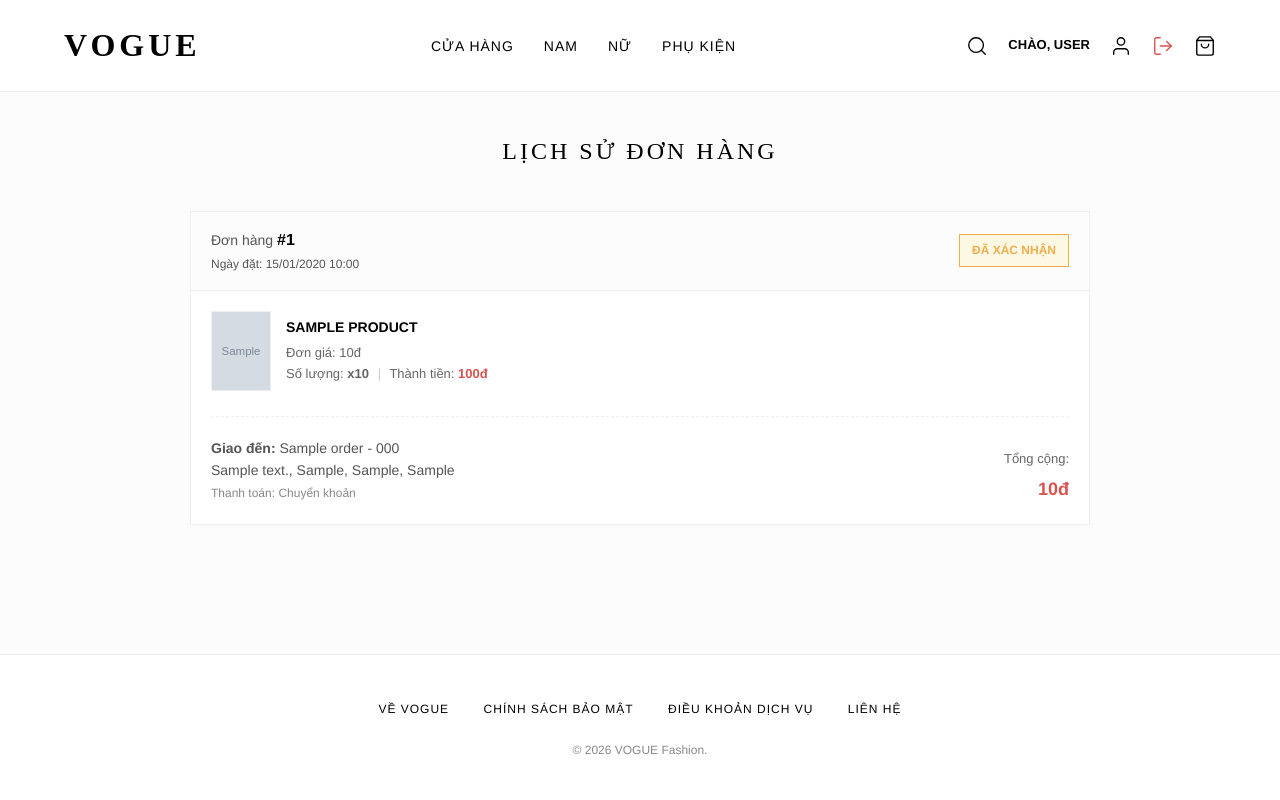
After one commit to JaseSous/vogue, a PHP site: page /history.php in a window 1280 px wide. The commit adds this page. Run offline with PHP 8.4, Linux system fonts and the light colour scheme; the visitor is signed in with stand-in values (Sample User, id 1); tables that the repository leaves empty or names only in its code hold one stand-in row (values such as "Sample post"); grey boxes marked "Sample" are stand-in pictures.

Commit message:
feat(user): implement history page

```diff
--- a/assets/css/style.css
+++ b/assets/css/style.css
@@ -604,3 +604,108 @@ footer {
 .checkout-item-price {
     font-weight: bold;
 }
+
+/* --- HISTORY PAGE --- */
+.history-container {
+    max-width: 900px;
+    margin: 0 auto;
+}
+
+.order-card {
+    background: #fff;
+    border: 1px solid #eee;
+    margin-bottom: 30px;
+    box-shadow: 0 2px 10px rgba(0,0,0,0.02);
+}
+
+.order-header {
+    background: #fcfcfc;
+    padding: 15px 20px;
+    border-bottom: 1px solid #eee;
+    display: flex;
+    justify-content: space-between;
+    align-items: center;
+    flex-wrap: wrap;
+    gap: 10px;
+}
+
+.order-header-info {
+    font-size: 14px;
+    color: #555;
+}
+
+.order-header-info strong {
+    color: #000;
+    font-size: 16px;
+}
+
+.order-status {
+    padding: 6px 12px;
+    font-size: 12px;
+    font-weight: bold;
+    text-transform: uppercase;
+    border: 1px solid #ccc;
+}
+
+.status-pending { color: #d9534f; border-color: #d9534f; background: #fdf7f7; }
+.status-confirmed { color: #f0ad4e; border-color: #f0ad4e; background: #fcf8e3; }
+.status-successful { color: #5cb85c; border-color: #5cb85c; background: #f0f9f0; }
+.status-cancelled { color: #999; border-color: #999; background: #f9f9f9; }
+
+.order-body {
+    padding: 20px;
+}
+
+.order-item-list {
+    margin-bottom: 20px;
+    border-bottom: 1px dashed #eee;
+    padding-bottom: 10px;
+}
+
+.history-item {
+    display: flex;
+    align-items: center;
+    gap: 15px;
+    margin-bottom: 15px;
+}
+
+.history-item img {
+    width: 60px;
+    height: 80px;
+    object-fit: cover;
+    border: 1px solid #eee;
+}
+
+.history-item-info {
+    flex: 1;
+}
+
+.history-item-title {
+    font-weight: bold;
+    font-size: 14px;
+    text-transform: uppercase;
+    margin-bottom: 5px;
+}
+
+.history-item-meta {
+    font-size: 13px;
+    color: #666;
+}
+
+.order-footer {
+    display: flex;
+    justify-content: space-between;
+    align-items: flex-end;
+    font-size: 14px;
+}
+
+.shipping-info {
+    color: #555;
+    line-height: 1.6;
+}
+
+.order-total-price {
+    font-size: 18px;
+    font-weight: bold;
+    color: #d9534f;
+}
--- /dev/null
+++ b/history.php
@@ -0,0 +1,102 @@
+<?php
+require_once 'includes/header.php';
+
+// Bắt buộc phải đăng nhập
+if (!isset($_SESSION['user_id'])) {
+    echo "<script>window.location.href='login.php';</script>";
+    exit();
+}
+
+$user_id = $_SESSION['user_id'];
+
+// Truy vấn lấy danh sách đơn hàng của User này, sắp xếp mới nhất lên đầu
+$orders_sql = "SELECT * FROM orders WHERE user_id = $user_id ORDER BY order_date DESC";
+$orders_result = $conn->query($orders_sql);
+
+// Hàm dịch trạng thái
+function getStatusFormat($status) {
+    switch($status) {
+        case 'pending': return ['Chưa xử lý', 'status-pending'];
+        case 'confirmed': return ['Đã xác nhận', 'status-confirmed'];
+        case 'successful': return ['Giao thành công', 'status-successful'];
+        case 'cancelled': return ['Đã huỷ', 'status-cancelled'];
+        default: return ['Không xác định', ''];
+    }
+}
+?>
+
+<main style="padding: 40px 0; background-color: #fcfcfc; min-height: 70vh;">
+    <div class="container history-container">
+        <h2 style="text-align: center; margin-bottom: 40px; letter-spacing: 3px;">LỊCH SỬ ĐƠN HÀNG</h2>
+
+        <?php if ($orders_result->num_rows == 0): ?>
+            <div style="text-align: center; padding: 50px 0; background: #fff; border: 1px solid #eee;">
+                <p style="color: #666; margin-bottom: 20px;">Bạn chưa có đơn hàng nào.</p>
+                <a href="shop.php" style="display: inline-block; background: #000; color: #fff; padding: 12px 30px; text-transform: uppercase; text-decoration: none; font-family: 'Times New Roman', Times, serif;">Khám phá bộ sưu tập</a>
+            </div>
+        <?php else: ?>
+
+            <?php while ($order = $orders_result->fetch_assoc()):
+                $order_id = $order['id'];
+                $statusInfo = getStatusFormat($order['status']);
+
+                // Truy vấn lấy chi tiết các sản phẩm trong đơn hàng này
+                $details_sql = "
+                    SELECT od.*, p.name, p.image
+                    FROM order_details od
+                    JOIN products p ON od.product_id = p.id
+                    WHERE od.order_id = $order_id
+                ";
+                $details_result = $conn->query($details_sql);
+            ?>
+
+                <div class="order-card">
+                    <div class="order-header">
+                        <div class="order-header-info">
+                            Đơn hàng <strong>#<?php echo $order['id']; ?></strong><br>
+                            <span style="font-size: 12px;">Ngày đặt: <?php echo date('d/m/Y H:i', strtotime($order['order_date'])); ?></span>
+                        </div>
+                        <div class="order-status <?php echo $statusInfo[1]; ?>">
+                            <?php echo $statusInfo[0]; ?>
+                        </div>
+                    </div>
+
+                    <div class="order-body">
+                        <div class="order-item-list">
+                            <?php while ($item = $details_result->fetch_assoc()): ?>
+                                <div class="history-item">
+                                    <img src="<?php echo $item['image'] ? $item['image'] : 'assets/images/no-image.jpg'; ?>" alt="Ảnh SP">
+                                    <div class="history-item-info">
+                                        <div class="history-item-title"><?php echo htmlspecialchars($item['name']); ?></div>
+                                        <div class="history-item-meta">
+                                            Đơn giá: <?php echo number_format($item['selling_price'], 0, ',', '.'); ?>đ <br>
+                                            Số lượng: <strong>x<?php echo $item['quantity']; ?></strong>
+                                            <span style="color: #ccc; margin: 0 5px;">|</span>
+                                            Thành tiền: <span style="color: #d9534f; font-weight: bold;"><?php echo number_format($item['selling_price'] * $item['quantity'], 0, ',', '.'); ?>đ</span>
+                                        </div>
+                                    </div>
+                                </div>
+                            <?php endwhile; ?>
+                        </div>
+
+                        <div class="order-footer">
+                            <div class="shipping-info">
+                                <strong>Giao đến:</strong> <?php echo htmlspecialchars($order['shipping_name']); ?> - <?php echo htmlspecialchars($order['shipping_phone']); ?><br>
+                                <?php echo htmlspecialchars($order['shipping_address']); ?>, <?php echo htmlspecialchars($order['shipping_ward']); ?>, <?php echo htmlspecialchars($order['shipping_district']); ?>, <?php echo htmlspecialchars($order['shipping_city']); ?><br>
+                                <span style="font-size: 12px; color: #888;">Thanh toán: <?php echo ($order['payment_method'] == 'cash') ? 'Tiền mặt (COD)' : 'Chuyển khoản'; ?></span>
+                            </div>
+                            <div style="text-align: right;">
+                                <div style="font-size: 13px; color: #666; margin-bottom: 5px;">Tổng cộng:</div>
+                                <div class="order-total-price"><?php echo number_format($order['total_amount'], 0, ',', '.'); ?>đ</div>
+                            </div>
+                        </div>
+                    </div>
+                </div>
+
+            <?php endwhile; ?>
+
+        <?php endif; ?>
+    </div>
+</main>
+
+<?php require_once 'includes/footer.php'; ?>
```
